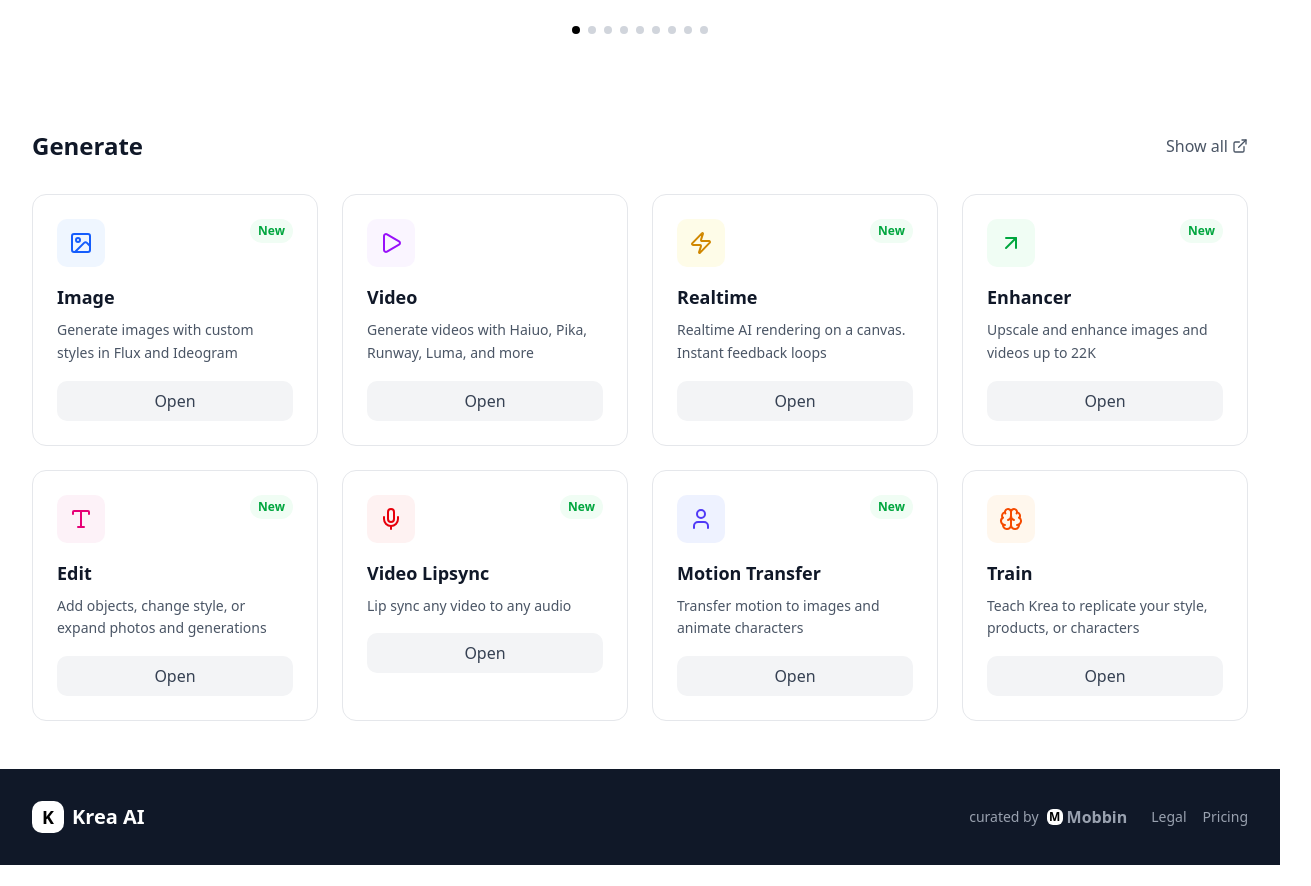
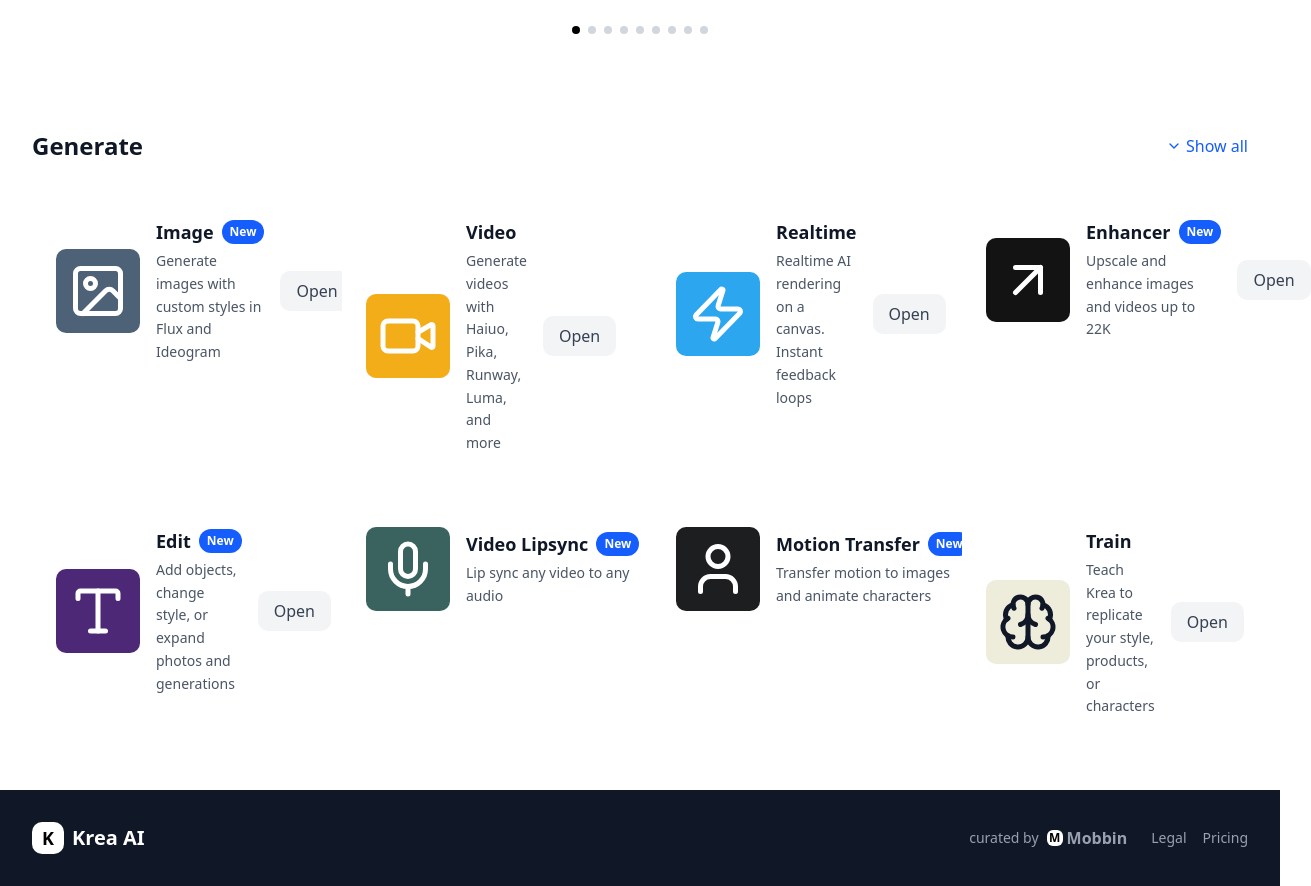
Before and after one commit to McDonald-ops/Cartolinks, a Next.js app in the folder krea-ai/: page / in a window 1280 px wide. Shown: the part 640-1526 px from the top of the page, 1311 px wide, since content can reach past the window. Before the commit the page ends 1505 px from the top, so only its background shows below. Built offline with nearby package versions, Linux system fonts and the light colour scheme.

Commit message:
feat: enhance GenerateTools component with custom colors and improved layout

```diff
--- a/krea-ai/src/components/GenerateTools.tsx
+++ b/krea-ai/src/components/GenerateTools.tsx
@@ -2,14 +2,14 @@
 
 import {
   Image as ImageIcon,
-  Play,
+  Video,
   Zap,
   ArrowUpRight,
   Type,
   Mic,
   User,
   Brain,
-  ExternalLink
+  ChevronDown
 } from "lucide-react";
 
 const toolsData = [
@@ -19,23 +19,26 @@
     title: "Image",
     description: "Generate images with custom styles in Flux and Ideogram",
     isNew: true,
-    color: "bg-blue-50 text-blue-600"
+    color: "text-white",
+    bgColor: "#4D6276"
   },
   {
     id: 2,
-    icon: Play,
+    icon: Video,
     title: "Video",
     description: "Generate videos with Haiuo, Pika, Runway, Luma, and more",
     isNew: false,
-    color: "bg-purple-50 text-purple-600"
+    color: "text-white",
+    bgColor: "#F2AD19"
   },
   {
     id: 3,
     icon: Zap,
     title: "Realtime",
     description: "Realtime AI rendering on a canvas. Instant feedback loops",
-    isNew: true,
-    color: "bg-yellow-50 text-yellow-600"
+    isNew: false,
+    color: "text-white",
+    bgColor: "#2CA6EE"
   },
   {
     id: 4,
@@ -43,7 +46,8 @@
     title: "Enhancer",
     description: "Upscale and enhance images and videos up to 22K",
     isNew: true,
-    color: "bg-green-50 text-green-600"
+    color: "text-white",
+    bgColor: "#131313"
   },
   {
     id: 5,
@@ -51,7 +55,8 @@
     title: "Edit",
     description: "Add objects, change style, or expand photos and generations",
     isNew: true,
-    color: "bg-pink-50 text-pink-600"
+    color: "text-white",
+    bgColor: "#4D2877"
   },
   {
     id: 6,
@@ -59,7 +64,8 @@
     title: "Video Lipsync",
     description: "Lip sync any video to any audio",
     isNew: true,
-    color: "bg-red-50 text-red-600"
+    color: "text-white",
+    bgColor: "#3A635F"
   },
   {
     id: 7,
@@ -67,7 +73,8 @@
     title: "Motion Transfer",
     description: "Transfer motion to images and animate characters",
     isNew: true,
-    color: "bg-indigo-50 text-indigo-600"
+    color: "text-white",
+    bgColor: "#1C1E1F"
   },
   {
     id: 8,
@@ -75,7 +82,8 @@
     title: "Train",
     description: "Teach Krea to replicate your style, products, or characters",
     isNew: false,
-    color: "bg-orange-50 text-orange-600"
+    color: "text-gray-900",
+    bgColor: "#EEEDDC"
   }
 ];
 
@@ -86,10 +94,10 @@
         <h2 className="text-xl sm:text-2xl font-bold text-gray-900">Generate</h2>
         <a
           href="#"
-          className="text-gray-600 hover:text-gray-900 font-medium transition-colors flex items-center space-x-1 text-sm sm:text-base"
+          className="text-blue-600 hover:text-blue-700 font-medium transition-colors flex items-center space-x-1 text-sm sm:text-base"
         >
+          <ChevronDown className="w-4 h-4" />
           <span>Show all</span>
-          <ExternalLink className="w-4 h-4" />
         </a>
       </div>
 
@@ -99,30 +107,36 @@
           return (
             <div
               key={tool.id}
-              className="bg-white border border-gray-200 rounded-xl p-4 sm:p-6 hover:shadow-lg transition-all duration-200 hover:border-gray-300 group cursor-pointer"
+              className="bg-white rounded-xl p-4 sm:p-6 hover:shadow-lg transition-all duration-200 group cursor-pointer"
             >
-              <div className="flex items-start justify-between mb-4">
-                <div className={`p-3 rounded-lg ${tool.color}`}>
-                  <IconComponent className="w-6 h-6" />
+              <div className="flex items-center space-x-4">
+                <div
+                  className={`p-3 rounded-lg flex-shrink-0`}
+                  style={{ backgroundColor: tool.bgColor }}
+                >
+                  <IconComponent className={`w-15 h-15 ${tool.color}`} />
                 </div>
+
+                <div className="flex-1">
+                  <div className="flex items-center space-x-2 mb-1">
+                    <h3 className="text-lg font-semibold text-gray-900 group-hover:text-gray-700 transition-colors whitespace-nowrap">
+                      {tool.title}
+                    </h3>
                     {tool.isNew && (
-                  <span className="text-xs font-semibold text-green-600 bg-green-50 px-2 py-1 rounded-full">
+                      <span className="text-xs font-semibold text-white bg-blue-600 px-2 py-1 rounded-full">
                         New
                       </span>
                     )}
                   </div>
-
-              <h3 className="text-lg font-semibold text-gray-900 mb-2 group-hover:text-gray-700 transition-colors">
-                {tool.title}
-              </h3>
-
-              <p className="text-gray-600 text-sm mb-4 leading-relaxed">
+                  <p className="text-gray-600 text-sm leading-relaxed">
                     {tool.description}
                   </p>
+                </div>
 
-              <button className="w-full bg-gray-100 hover:bg-gray-200 text-gray-700 font-medium py-2 px-4 rounded-lg transition-colors group-hover:bg-gray-200">
+                <button className="bg-gray-100 hover:bg-gray-200 text-gray-700 font-medium py-2 px-4 rounded-lg transition-colors group-hover:bg-gray-200 flex-shrink-0">
                   Open
                 </button>
+              </div>
             </div>
           );
         })}
```
Lines whose indentation alone changed are shown as unchanged.
